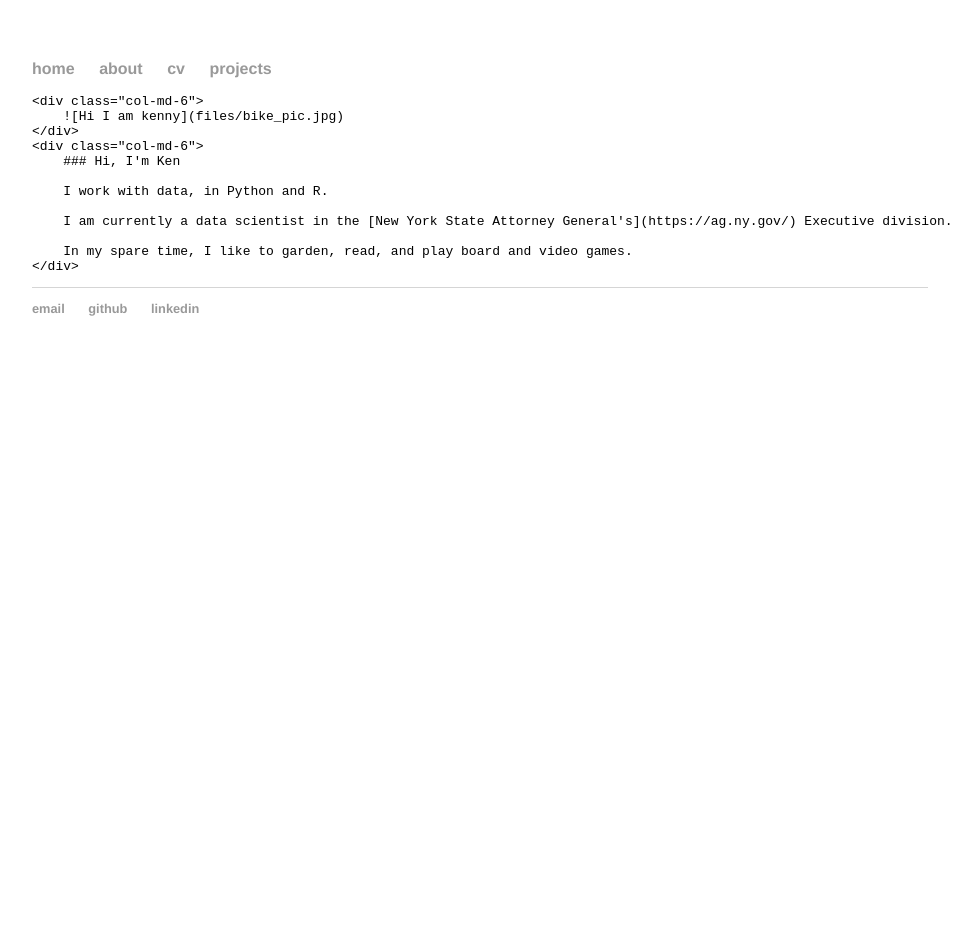
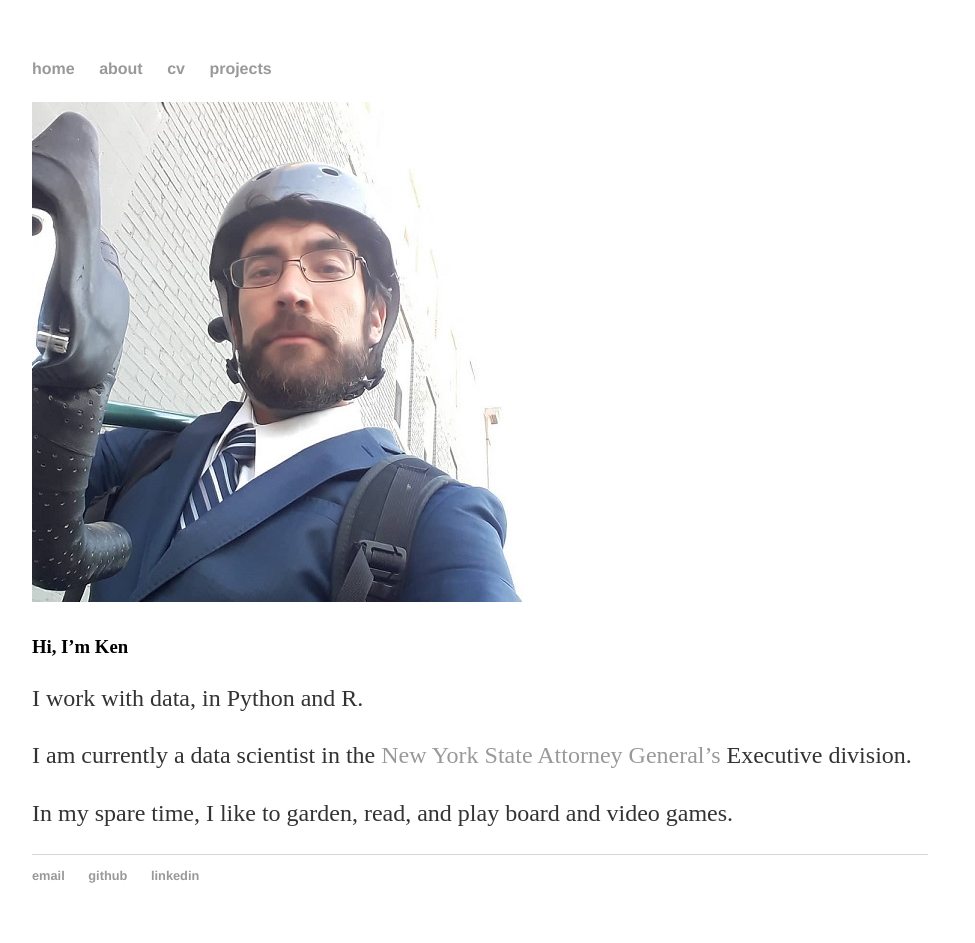
Before and after one commit to kbmorales/kbmorales.github.io, a Jekyll site: the page built from index.md, in a window 1280 px wide. Shown: the whole page, without its empty margins (160-1135 px from the left). Built offline with Jekyll 4.4.1, drawn with Linux system fonts in a browser that asks for light colours; before the commit the page ends 900 px from its top, so only the background shows below that.

Commit message:
take two

```diff
--- a/index.md
+++ b/index.md
@@ -5,16 +5,16 @@ description: Ken B Morales, data scientist
 ---
 
 <div class="row">
-    <div class="col-md-6">
-        ![Hi I am kenny](files/bike_pic.jpg)
-    </div>
-    <div class="col-md-6">
-        ### Hi, I'm Ken
+<div class="col-md-6">
+![Hi I am kenny](files/bike_pic.jpg)
+</div>
+<div class="col-md-6">
+### Hi, I'm Ken
 
-        I work with data, in Python and R.
+I work with data, in Python and R.
 
-        I am currently a data scientist in the [New York State Attorney General's](https://ag.ny.gov/) Executive division.
+I am currently a data scientist in the [New York State Attorney General's](https://ag.ny.gov/) Executive division.
 
-        In my spare time, I like to garden, read, and play board and video games.
-    </div>
+In my spare time, I like to garden, read, and play board and video games.
 </div>
+</div>
```
